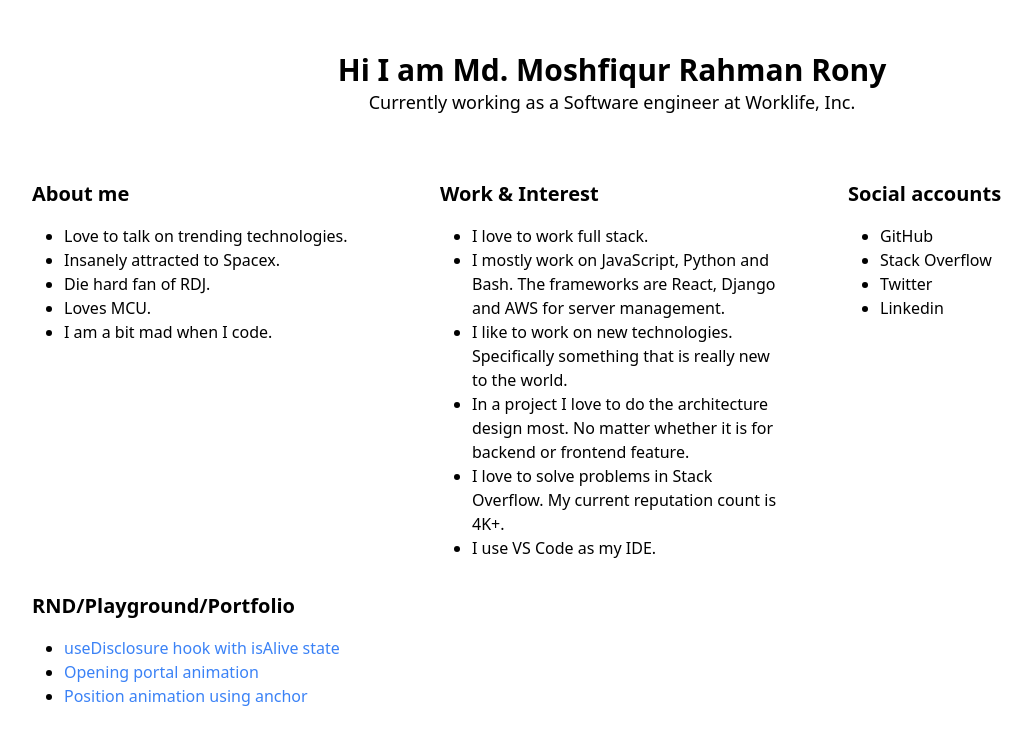
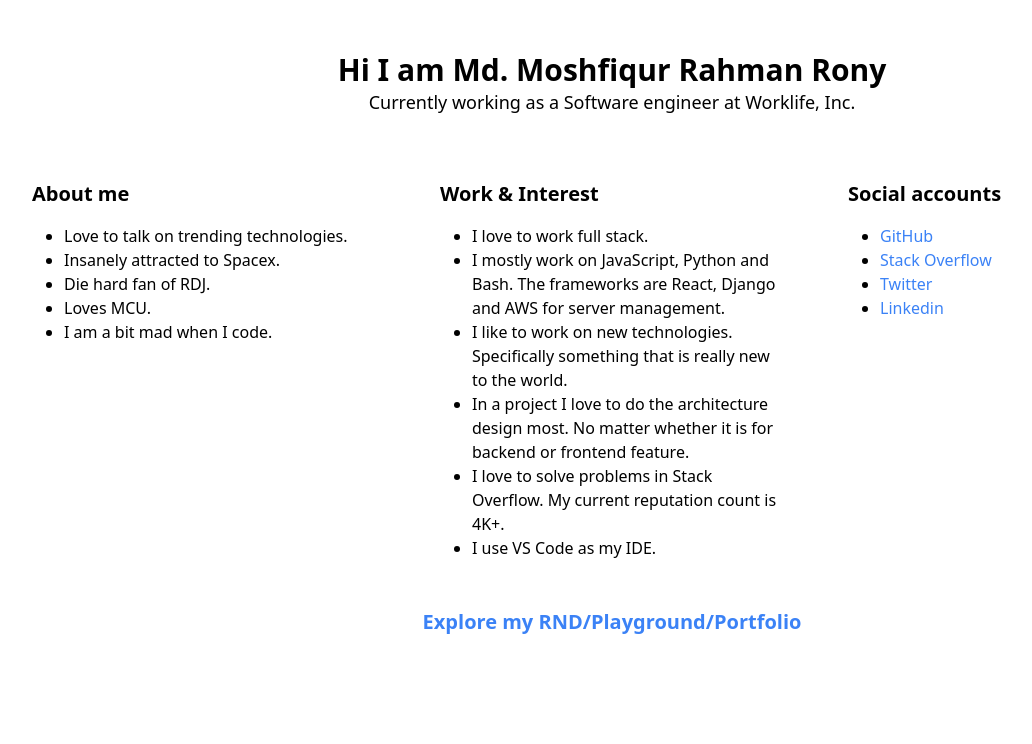
Before and after one commit to moshfiqrony/portfolio, a React (Vite) app: page / in a window 1280 px wide. Shown: the top 744 px of the page, without its empty margins (28-1060 px from the left). Built offline with nearby package versions, Linux system fonts and the light colour scheme.

Commit message:
Remove playground code

```diff
--- a/src/pages/Home/Home.jsx
+++ b/src/pages/Home/Home.jsx
@@ -1,6 +1,3 @@
-import Link from '../../components/common/Link';
-import content from './content.json';
-
 export default function Home() {
     return (
         <div className="h-screen overflow-auto">
@@ -74,43 +71,47 @@ export default function Home() {
                         </h3>
                         <ul className="list-disc ml-8">
                             <li>
-                                <a href="https://github.com/moshfiqrony">
+                                <a
+                                    className="text-blue-500 hover:underline hover:text-blue-700"
+                                    href="https://github.com/moshfiqrony"
+                                >
                                     GitHub
                                 </a>
                             </li>
                             <li>
-                                <a href="https://stackoverflow.com/users/9418800/moshfiqrony">
+                                <a
+                                    className="text-blue-500 hover:underline hover:text-blue-700"
+                                    href="https://stackoverflow.com/users/9418800/moshfiqrony"
+                                >
                                     Stack Overflow
                                 </a>
                             </li>
                             <li>
-                                <a href="https://twitter.com/moshfiqrony">
+                                <a
+                                    className="text-blue-500 hover:underline hover:text-blue-700"
+                                    href="https://twitter.com/moshfiqrony"
+                                >
                                     Twitter
                                 </a>
                             </li>
                             <li>
-                                <a href="https://www.linkedin.com/in/moshfiqrony/">
+                                <a
+                                    className="text-blue-500 hover:underline hover:text-blue-700"
+                                    href="https://www.linkedin.com/in/moshfiqrony/"
+                                >
                                     Linkedin
                                 </a>
                             </li>
                         </ul>
                     </div>
                 </div>
-                <div>
-                    <h3 className="text-xl font-semibold my-4 mt-8">
-                        RND/Playground/Portfolio
-                    </h3>
-                    <ul className="list-disc ml-8">
-                        {content.rnd_playground_portfolio.projects.map(
-                            (project) => (
-                                <li key={project.id}>
-                                    <Link to={project.link}>
-                                        {project.title}
-                                    </Link>
-                                </li>
-                            )
-                        )}
-                    </ul>
+                <div className="flex justify-center w-100 mt-4">
+                    <a
+                        href="https://m-cube-dashboard.vercel.app"
+                        className="text-xl font-semibold my-4 mt-8 text-blue-500 hover:underline hover:text-blue-700"
+                    >
+                        Explore my RND/Playground/Portfolio
+                    </a>
                 </div>
             </div>
         </div>
--- a/src/pages/Home/content.json
+++ /dev/null
@@ -1,24 +0,0 @@
-{
-    "rnd_playground_portfolio": {
-        "projects": [
-            {
-                "id": "use-disclosure-hook",
-                "title": "useDisclosure hook with isAlive state",
-                "description": "A custom hook inspired from Chakra UI's useDisclosure hook with an additional isAlive state",
-                "link": "/hooks/use-disclosure"
-            },
-            {
-                "id": "opening-portal-animation",
-                "title": "Opening portal animation",
-                "description": "A simple opening portal animation using CSS and HTML",
-                "link": "/components/opening-portal-animation"
-            },
-            {
-                "id": "position-animation-using-anchor",
-                "title": "Position animation using anchor",
-                "description": "A simple position animation using anchor",
-                "link": "/components/position-animation-using-anchor"
-            }
-        ]
-    }
-}
```
